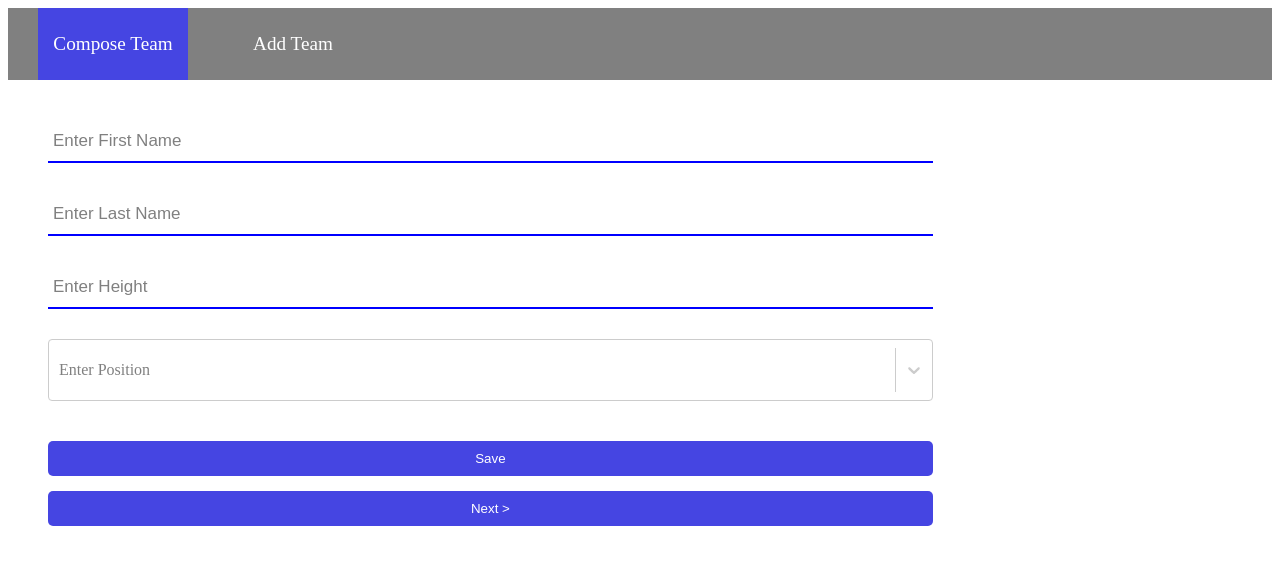
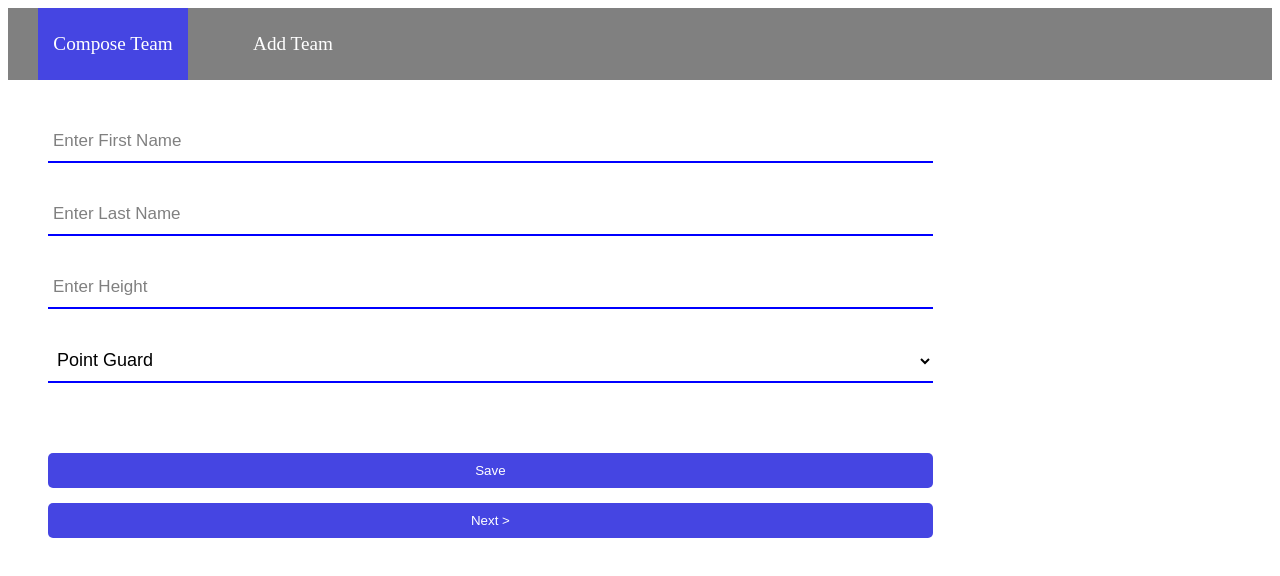
Before and after one commit to as3399/Basketball-react, a React (Create React App) app: page / in a window 1280 px wide. Shown: the top 576 px of the page. Built offline with nearby package versions, Linux system fonts and the light colour scheme.

Commit message:
first-commit

```diff
--- a/src/components/ComposeTeam.jsx
+++ b/src/components/ComposeTeam.jsx
@@ -32,10 +32,14 @@ const ComposeTeam = (props) => {
                 <input type="text" onChange={InputEvent} value={props.data.fname} name="fname" placeholder="Enter First Name" required />
                 <input type="text" onChange={InputEvent} value={props.data.lname} name="lname" placeholder="Enter Last Name" required />
                 <input type="text" onChange={InputEvent} value={props.data.height} name="height" placeholder="Enter Height" required />
-                <SortableSelect  type="text" onChange={InputEvent} name="position" placeholder="Enter Position"
-                    options={options}
-                    onChange={InputEvent}
-                    />
+                <select  type="text" onChange={InputEvent} name="position" placeholder="Enter Position"
+                    ><option  value="Point Guard">Point Guard</option>
+                    <option value="Shooting Guard">Shooting Guard</option>
+                    <option value="Small Forward">Small Forward</option>
+                    <option value="Power Forward">Power Forward</option>
+                    <option value="The Center">The Center</option>
+
+                        </select>
 
                 <button type="submit" className="savebtn" onClick={()=>{console.log(props.Playerlist);
 
--- a/src/components/FirstQuarter.jsx
+++ b/src/components/FirstQuarter.jsx
@@ -4,14 +4,19 @@ const FirstQuarter = (props) => {
     const [Page2data, setPage2data] = useState([]);
     useEffect(() => {
         setPage2data(props.Playerlist);
-        console.log(Page2data);
+        console.log('dfdsfds',Page2data);
     }, [])
+
     function InputEvent(e) {
         const name = e.target.value;
         console.log(name);
-        const fil = Page2data.filter((val, e) => { return !(name.includes(val.fname)) });
-        console.log(Page2data);
-        console.log(fil, "filterrrr");
+        Page2data.map((val)=>{ return val}).map((val1)=>{return (val1.disable = "false")})
+        // Page2data.map((val)=>{return })
+        // const fil = Page2data.filter((val, e) => { return (name.includes(val.fname))});
+        // fil[0].disable="true";
+        // console.log(fil, "filterrrr");
+        // setPage2data(fil);
+        // console.log(Page2data, "Page2 datataaaaaaaaaaaaaaaaaaaaaaaaaaaaaaaaaaaaaaaaa")
     }
 
     console.log(props.Playerlist, "dataaaaaaaaa")
@@ -21,7 +26,7 @@ const FirstQuarter = (props) => {
                 <div>
                     <select class="P2select" type="text" onChange={InputEvent} name="fname" placeholder="Select Player" required >
                         <option selected disabled hidden>Select Player</option>
-                        {Page2data.map((val) => { return (<option>{val.fname} {val.lname}</option>) })}
+                        {Page2data.map((val) => { return (<option  disabled = {val.disable}>{val.fname} {val.lname}</option>) })}
                     </select>
 
                     <select class="P2select P2selectposition" type="text" name="position" placeholder="Enter Position">
```
